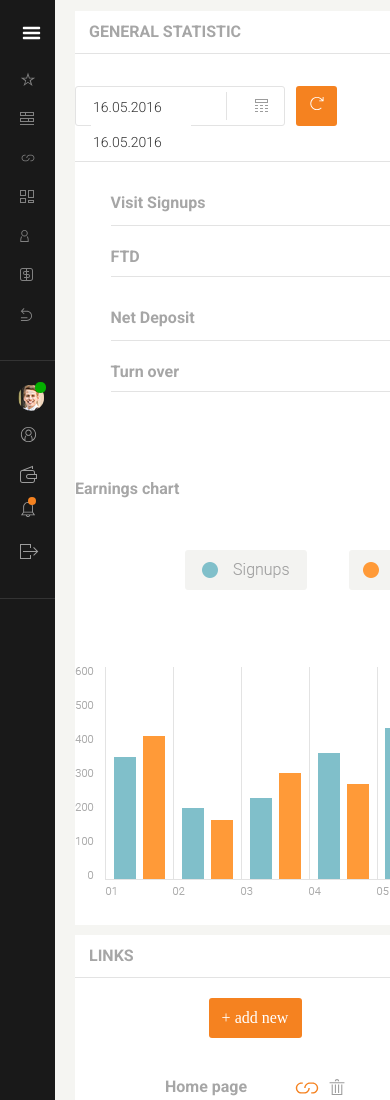
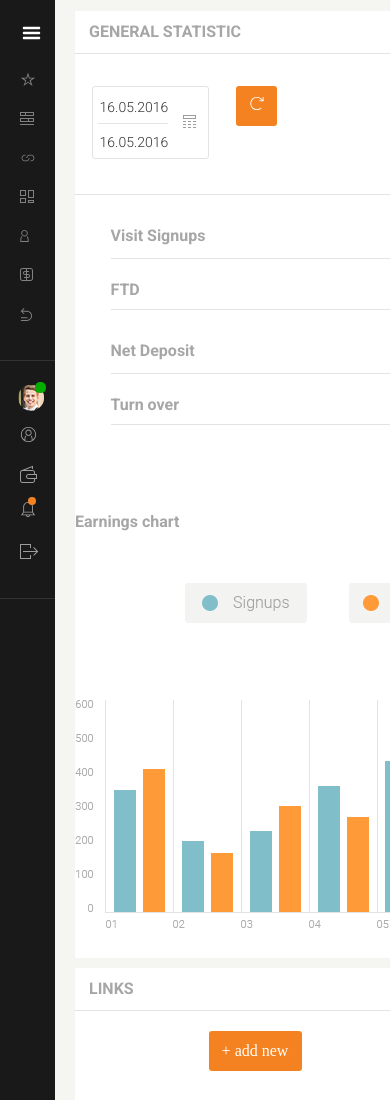
Before and after one commit to MPolonis/first-project, a website: page index.html in a window 390 px wide. Shown: the top 1100 px of the page. Drawn offline with Linux system fonts and the light colour scheme.

Commit message:
Add RWD to dates section

```diff
--- a/index.html
+++ b/index.html
@@ -417,7 +417,7 @@
                     <div class="content-general">
                         <h1 class="page-header">General Statistic</h1>
                         <div class="row general-statistic">
-                            <div class="col-7 input-date-position">
+                            <div class="col-7 col-sm-5 input-date-position">
                                 <div class="input-date">
                                     <form>
                                         <input class="date date-start" type="text" value="16.05.2016">
--- a/sass/_layout.scss
+++ b/sass/_layout.scss
@@ -24,6 +24,13 @@
 }
 
 
+@for $i from 1 through 12 {
+.col-#{$i} {
+			$width: 100% / 12 * $i;
+			flex: 0 0 $width;
+			max-width: $width;
+	}
+}
 @media(max-width: 767px) {
 	@include grid('sm');
 	.sidebar {
@@ -62,6 +69,25 @@
 	}
 	body .content-links-small-screens {
 		display: block;
+	}
+	body .input-date {
+		padding-left: 5px;
+		height: 73px;
+		margin: 0 auto;
+		width: 117px;
+		&:after {
+			height: 1px;
+			width: 70px;
+			top: 36px;
+			left: 5px;
+		}
+	}
+	body .calendar-icon {
+		top: 28px;
+		right: 12px;
+	}
+	body .date-start {
+		width: 100px;
 	}
 }
 
@@ -121,10 +147,3 @@
 @media(min-width: 1200px) {
 	@include grid('xl');
 }
-@for $i from 1 through 12 {
-.col-#{$i} {
-			$width: 100% / 12 * $i;
-			flex: 0 0 $width;
-			max-width: $width;
-	}
-}
--- a/sass/_variables.scss
+++ b/sass/_variables.scss
@@ -1,6 +1,6 @@
 /* Colors */
 $paragraph-color: #000;
-$brand-main-color: #ff0000;
+$brand-main-color: #f00;
 $orange-button-color: #f58220;
 $section-bg-color: #FFF;
 $header-color: #a6a6a6;
```
Also changed, not shown: css/style.css, 1 other file.
